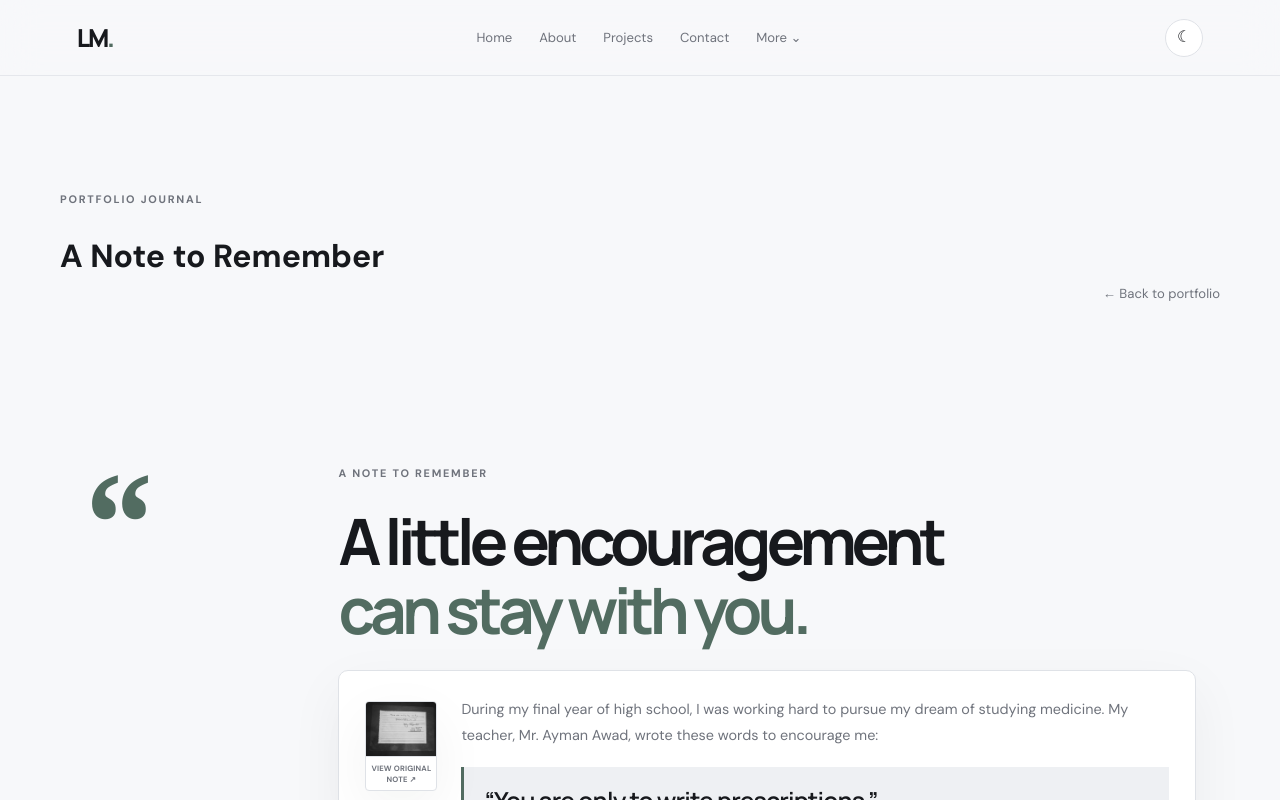
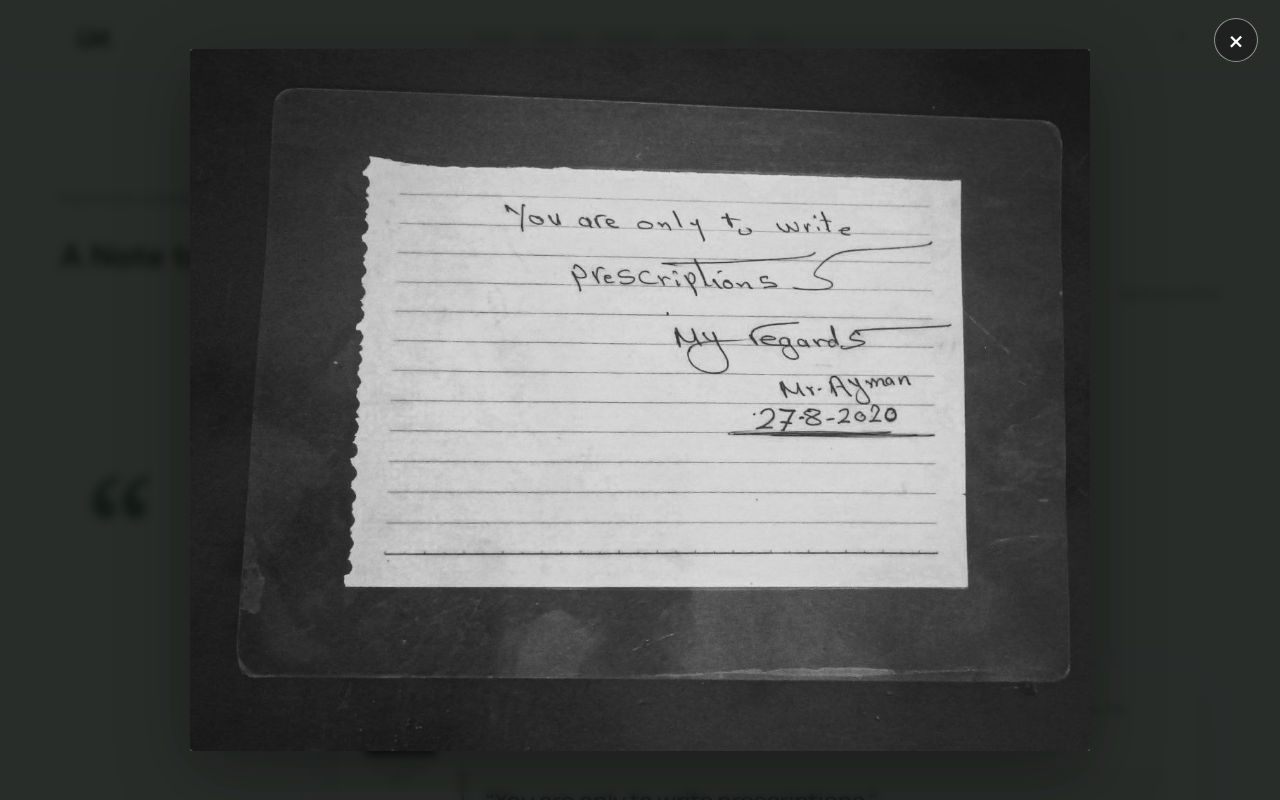
Before and after one commit to loaymismael/loaymismael.github.io, a plain HTML site: page note.html in a window 1280 px wide. Both pictures are taken after a click on the button "VIEW ORIGINAL NOTE ↗". Shown: the top 800 px of the page. Drawn offline with Linux system fonts and the light colour scheme.

Commit message:
Restore original note image lightbox interaction

```diff
--- a/note.html
+++ b/note.html
@@ -50,5 +50,31 @@
 </div>
 </main>
 <footer class="site-footer"><div class="footer-top"><a class="wordmark" href="index.html">LM<span>.</span></a><p>Built with passion for Healthcare, Data & AI.</p><div class="footer-socials"><a href="https://github.com/loaymismael" target="_blank" rel="noreferrer">GitHub ↗</a><a href="https://www.linkedin.com/in/loaymismael/" target="_blank" rel="noreferrer">LinkedIn ↗</a><a href="https://orcid.org/0009-0000-9387-5831" target="_blank" rel="noreferrer">ORCID ↗</a><a href="mailto:loaymohamed165@gmail.com">Email ↗</a></div></div><div class="footer-bottom"><span>© <span id="year"></span> Loay M. Ismael. All Rights Reserved.</span><div><a href="privacy.html">Privacy Policy</a><a href="terms.html">Terms of Use</a><a href="index.html">Back to portfolio</a></div></div></footer>
-<script src="script.js"></script><script src="analytics.js"></script>
+<script src="script.js"></script>
+<script src="analytics.js"></script>
+<script>
+(() => {
+  const lightbox = document.getElementById("teacherNoteLightbox");
+  const openButton = document.getElementById("openTeacherNote");
+  const closeButton = document.getElementById("closeTeacherNote");
+  if (!lightbox || !openButton || !closeButton) return;
+  const close = () => {
+    lightbox.hidden = true;
+    document.body.classList.remove("note-lightbox-open");
+    openButton.focus();
+  };
+  openButton.addEventListener("click", () => {
+    lightbox.hidden = false;
+    document.body.classList.add("note-lightbox-open");
+    closeButton.focus();
+  });
+  closeButton.addEventListener("click", close);
+  lightbox.addEventListener("click", event => {
+    if (event.target === lightbox) close();
+  });
+  document.addEventListener("keydown", event => {
+    if (event.key === "Escape" && !lightbox.hidden) close();
+  });
+})();
+</script>
 </body></html>
```
